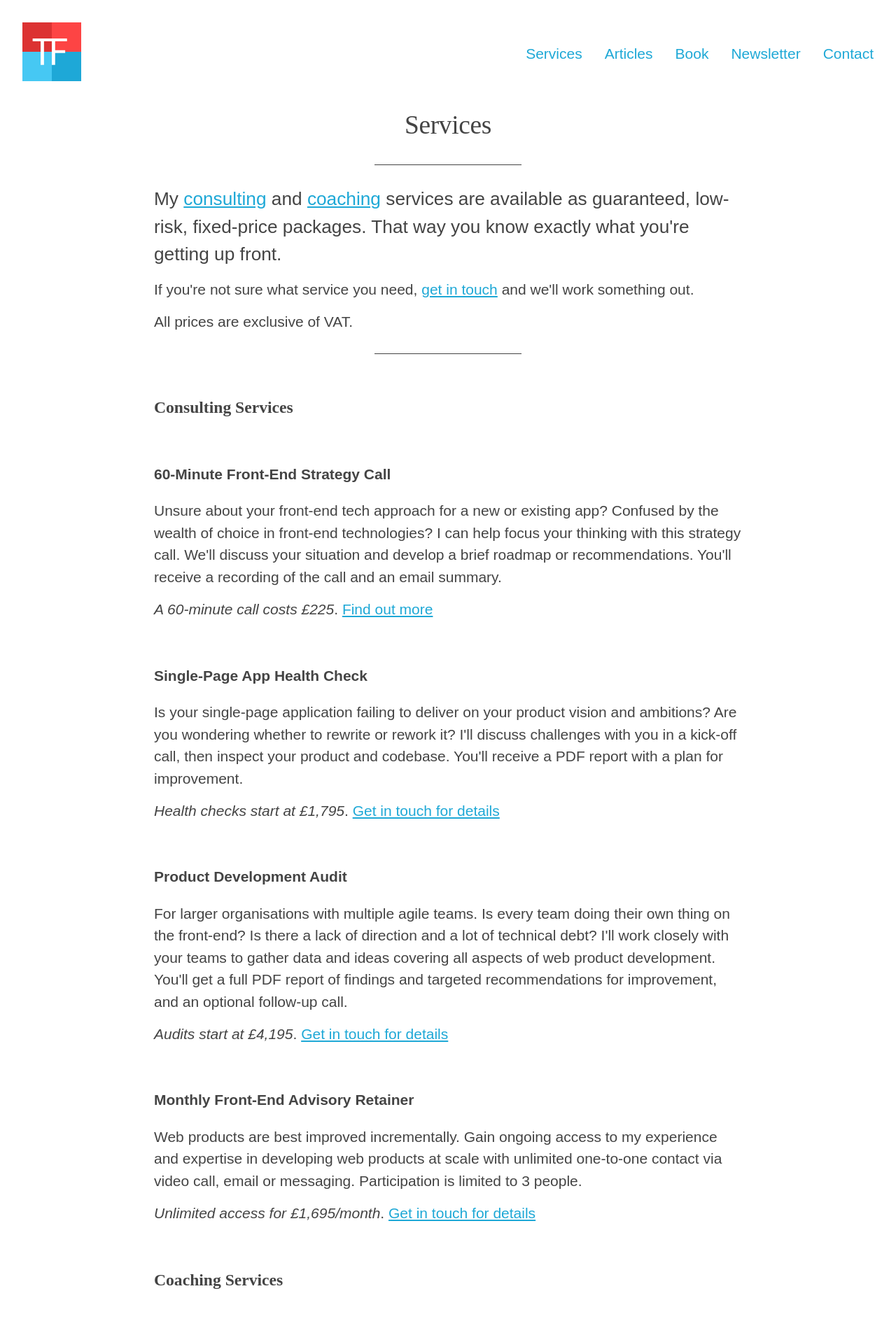
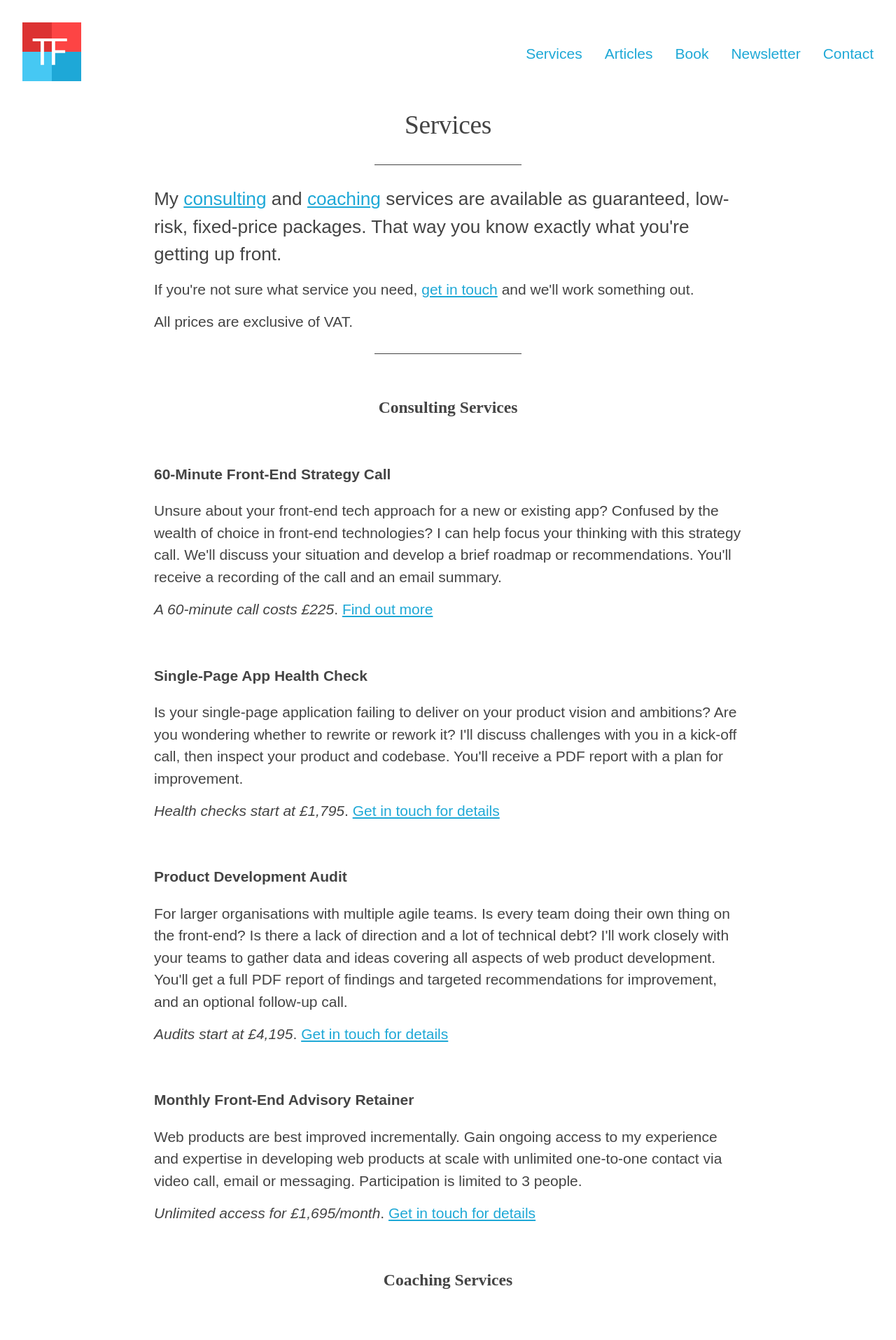
Before and after one commit to froots/froots.github.io, a Jekyll site: the page built from services/index.html, in a window 1280 px wide. Shown: the top 1915 px of the page at 70% size. Built offline with Jekyll 4.4.1, drawn with Linux system fonts in a browser that asks for light colours.

Commit message:
Center h2s; Give h3s a bit more space

```diff
--- a/_sass/main/_base.scss
+++ b/_sass/main/_base.scss
@@ -71,11 +71,14 @@
 
   margin-top: 2.82rem;
   margin-bottom: 1.41rem;
+
+  text-align: center;
 }
 
 h3 {
   font-size: 1rem;
   font-weight: 700;
+  margin-top: 2rem;
   margin-bottom: 1rem;
   line-height: $base-line-height;
 }
--- a/_sass/main/_panel.scss
+++ b/_sass/main/_panel.scss
@@ -17,6 +17,7 @@
 
 .panel__heading {
   margin-top: 0;
+  text-align: left;
 }
 
 .panel--dark .panel__heading {
```
